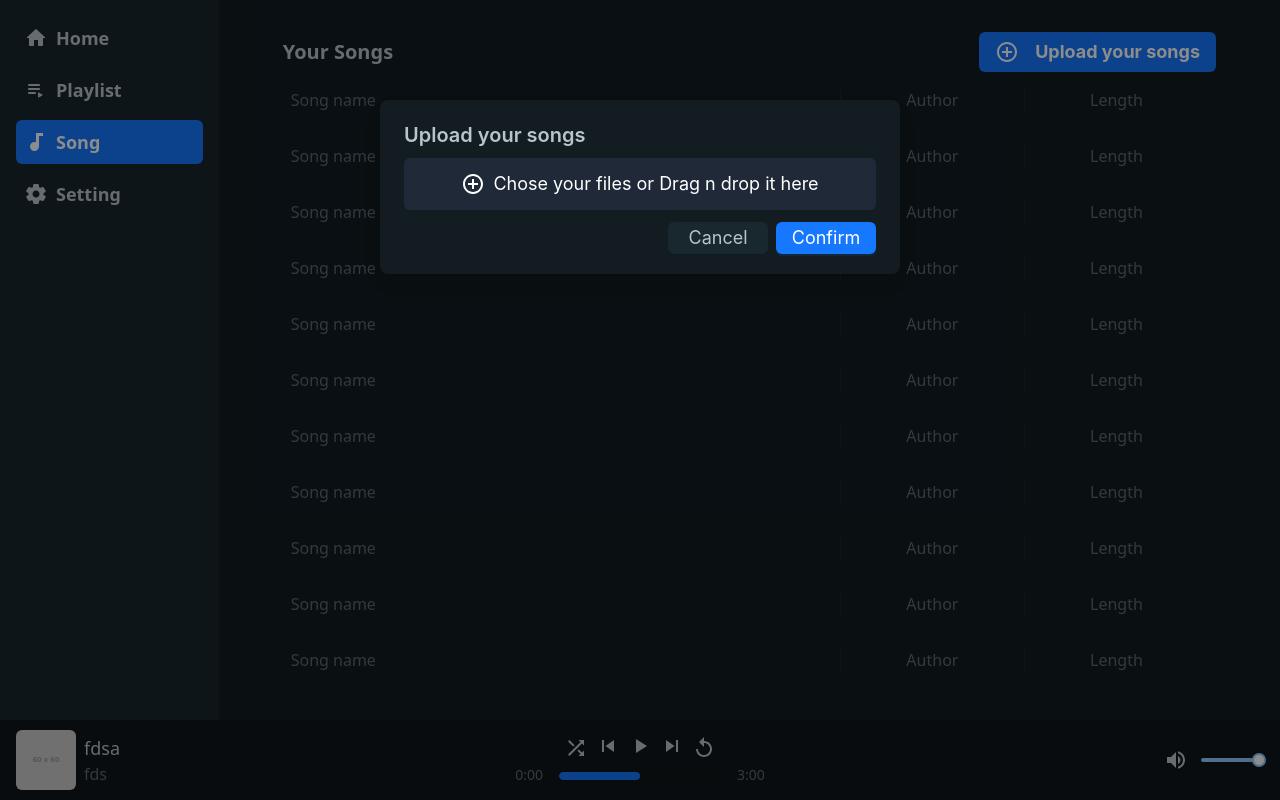
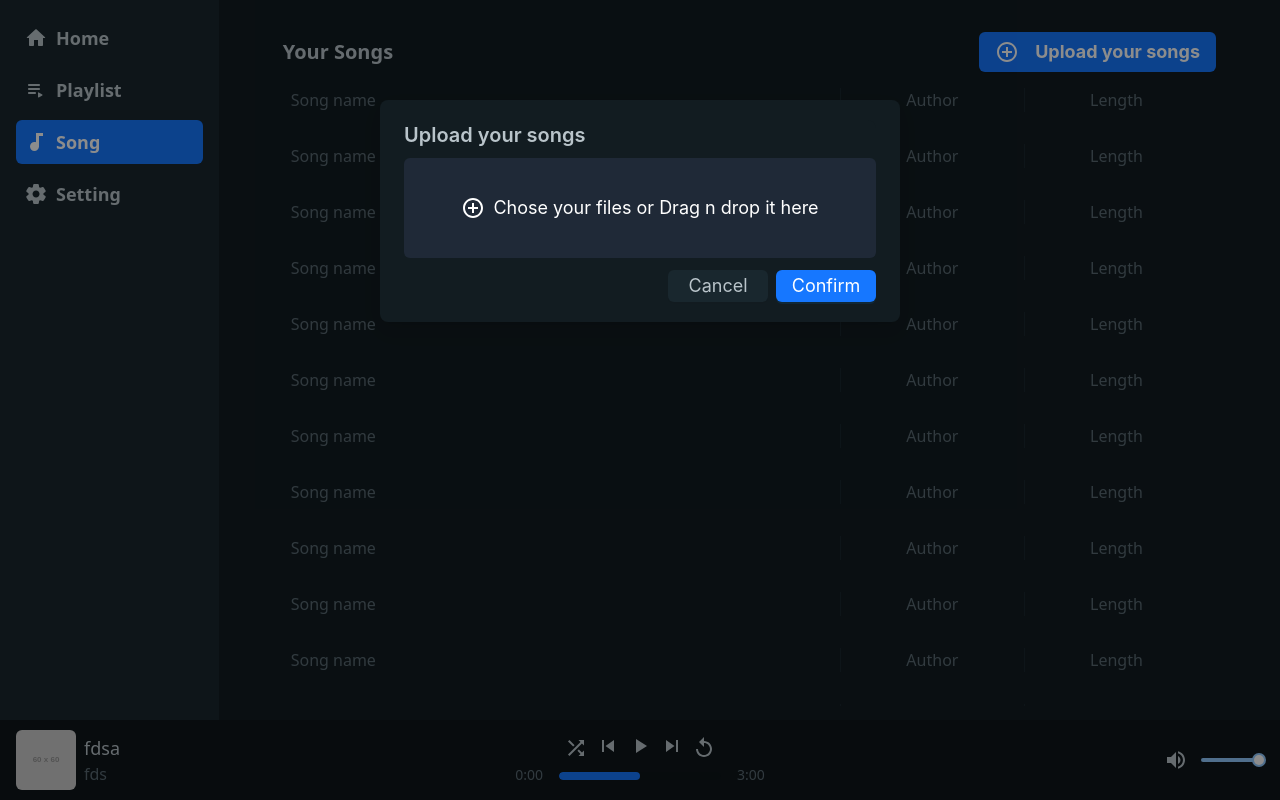
Before and after one commit to trgcghai/My-music, a Next.js app: page /song in a window 1280 px wide. Both pictures are taken after a click on the button "Upload your songs". Built offline with nearby package versions, Linux system fonts and the light colour scheme; what @ant-design/nextjs-registry would draw is missing.

Commit message:
feat: add modal upload songs

```diff
--- /dev/null
+++ b/app/_components/CustomModal.tsx
@@ -0,0 +1,70 @@
+import { Button, ConfigProvider, Modal } from "antd";
+import { Dispatch, ReactElement, SetStateAction, useState } from "react";
+
+const CustomModal = ({
+  open,
+  setOpen,
+  children,
+}: {
+  open: boolean;
+  setOpen: Dispatch<SetStateAction<boolean>>;
+  children: ReactElement;
+}) => {
+  const [loading, setLoading] = useState(false);
+
+  const handleOk = () => {
+    setLoading(true);
+    setTimeout(() => {
+      setLoading(false);
+      setOpen(false);
+    }, 3000);
+  };
+
+  const handleCancel = () => {
+    setOpen(false);
+  };
+
+  return (
+    <ConfigProvider
+      theme={{
+        components: {
+          Modal: {
+            contentBg: "var(--bgColor)",
+            headerBg: "var(--bgColor)",
+            titleColor: "var(--textColor)",
+            titleFontSize: 20,
+          },
+        },
+      }}
+    >
+      <Modal
+        open={open}
+        title="Upload your songs"
+        onOk={handleOk}
+        closable={false}
+        onCancel={handleCancel}
+        footer={[
+          <Button
+            key="back"
+            className="!w-[100px] !border-0 !bg-bgLightColor !text-lg !text-textColor hover:!bg-red-500 hover:!text-white"
+            onClick={handleCancel}
+          >
+            Cancel
+          </Button>,
+          <Button
+            key="submit"
+            type="primary"
+            loading={loading}
+            onClick={handleOk}
+            className="!w-[100px] !border-0 !bg-main !text-lg hover:!bg-bgHover"
+          >
+            Confirm
+          </Button>,
+        ]}
+      >
+        {children}
+      </Modal>
+    </ConfigProvider>
+  );
+};
+export default CustomModal;
--- a/app/song/page.tsx
+++ b/app/song/page.tsx
@@ -1,29 +1,16 @@
 "use client";
 import { AddCircleOutline } from "@mui/icons-material";
-import { Button, ConfigProvider, Modal } from "antd";
+import { Button } from "antd";
 import SongRow from "../_components/SongRow";
-import { useCallback, useState } from "react";
-import { useDropzone } from "react-dropzone";
+import { useState } from "react";
 import DragFileInput from "../_components/DragFileInput";
+import CustomModal from "../_components/CustomModal";
 
 const Song = () => {
-  const [loading, setLoading] = useState(false);
   const [open, setOpen] = useState(false);
 
   const showModal = () => {
     setOpen(true);
-  };
-
-  const handleOk = () => {
-    setLoading(true);
-    setTimeout(() => {
-      setLoading(false);
-      setOpen(false);
-    }, 3000);
-  };
-
-  const handleCancel = () => {
-    setOpen(false);
   };
 
   return (
@@ -40,28 +27,12 @@ const Song = () => {
         </Button>
       </div>
       <div className="no-scrollbar mt-2 h-[85%] space-y-4 overflow-scroll">
-        <SongRow />
-        <SongRow />
-        <SongRow />
-        <SongRow />
-        <SongRow />
-        <SongRow />
-        <SongRow />
-        <SongRow />
-        <SongRow />
-        <SongRow />
-        <SongRow />
-        <SongRow />
-        <SongRow />
-        <SongRow />
-        <SongRow />
-        <SongRow />
-        <SongRow />
-        <SongRow />
-        <SongRow />
+        {[1, 1, 1, 1, 1, 1, 1, 1, 1, 1, 1, 1, 1, 1, 1, 1].map((_, index) => {
+          return <SongRow key={index} />;
+        })}
       </div>
 
-      <ConfigProvider
+      {/* <ConfigProvider
         theme={{
           components: {
             Modal: {
@@ -98,9 +69,13 @@ const Song = () => {
             </Button>,
           ]}
         >
-          <DragFileInput className="text-md flex cursor-pointer items-center justify-center gap-2 rounded-md border-0 bg-gray-800 p-3 text-lg text-white hover:bg-bgHover" />
+          <DragFileInput className="text-md flex h-[100px] cursor-pointer items-center justify-center gap-2 rounded-md border-0 bg-gray-800 p-3 text-lg text-white hover:bg-bgHover" />
         </Modal>
-      </ConfigProvider>
+      </ConfigProvider> */}
+
+      <CustomModal open={open} setOpen={setOpen}>
+        <DragFileInput className="text-md flex h-[100px] cursor-pointer items-center justify-center gap-2 rounded-md border-0 bg-gray-800 p-3 text-lg text-white hover:bg-bgHover" />
+      </CustomModal>
     </>
   );
 };
```
